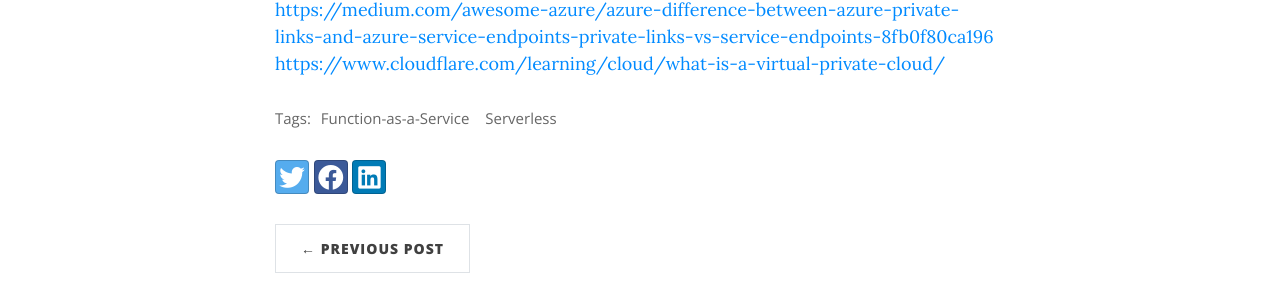
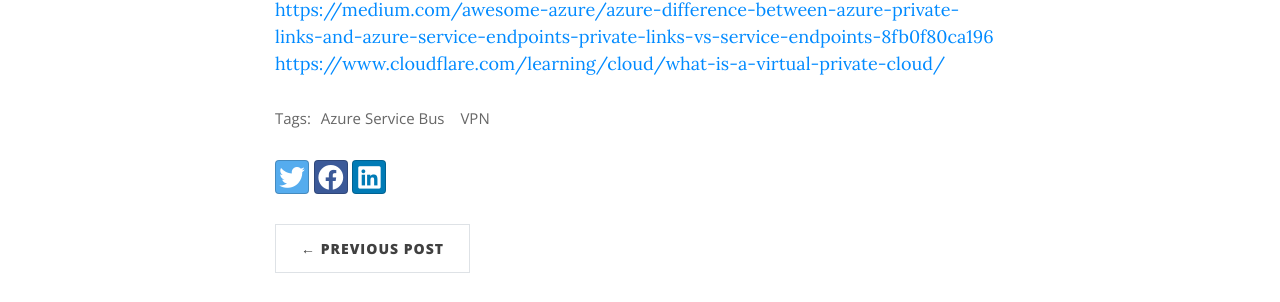
Before and after one commit to SaAlgervik/SaAlgerik.github.io, a Jekyll site: the page built from _posts/2021-09-28-Network-In-The-Cloud.md, in a window 1280 px wide and 900 px high, scrolled down 1521 px. Shown: the part 343-645 px from the top of the window. Built offline with Jekyll 4.4.1, drawn with Linux system fonts in a browser that asks for light colours; nearby versions of some CDN libraries; comment, search, counter and statistics services are not loaded.

Commit message:
Update 2021-09-28-Network-In-The-Cloud.md

```diff
--- a/_posts/2021-09-28-Network-In-The-Cloud.md
+++ b/_posts/2021-09-28-Network-In-The-Cloud.md
@@ -5,7 +5,7 @@ subtitle: Make it Private
 cover-img: https://images.unsplash.com/photo-1618767451283-c9705dff0874?ixid=MnwxMjA3fDB8MHxwaG90by1wYWdlfHx8fGVufDB8fHx8&ixlib=rb-1.2.1&auto=format&fit=crop&w=1171&q=80
 thumbnail-img: https://s7280.pcdn.co/wp-content/uploads/2020/06/virtual-network.jpg
 share-img: /assets/img/path.jpg
-tags: [Function-as-a-Service , Serverless]
+tags: [Azure Service Bus , VPN]
 ---
 
 #### Let me change you minde...
```
